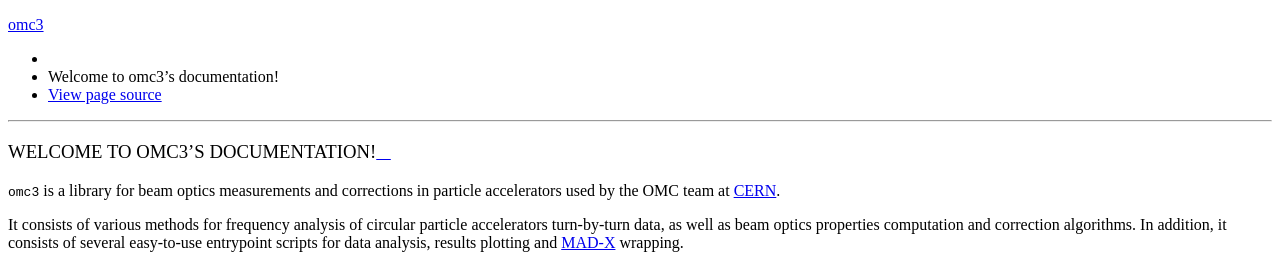
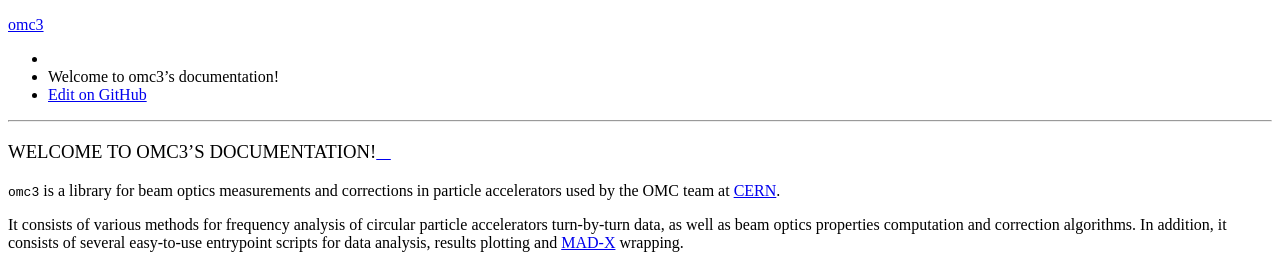
Before and after one commit to pylhc/omc3, a Sphinx documentation site: the page built from doc/index.rst, in a window 1280 px wide. Shown: the part 690-962 px from the top of the page. Built offline with Sphinx 7.4.7 and the Read the Docs theme 2.0.0, drawn with Linux system fonts in a browser that asks for light colours; some of the changed lines change nothing that is shown.

Commit message:
add github link to documentation config

```diff
--- a/doc/conf.py
+++ b/doc/conf.py
@@ -74,6 +74,10 @@ master_doc = 'index'
 project = ABOUT_OMC3["__title__"]
 copyright_ = '2019-2020, pyLHC/OMC-TEAM'
 author = ABOUT_OMC3["__author__"]
+
+rst_prolog = f"""
+:github_url: {ABOUT_OMC3['__url__']}
+"""
 
 # The version info for the project you're documenting, acts as replacement for
 # |version| and |release|, also used in various other places throughout the
```
